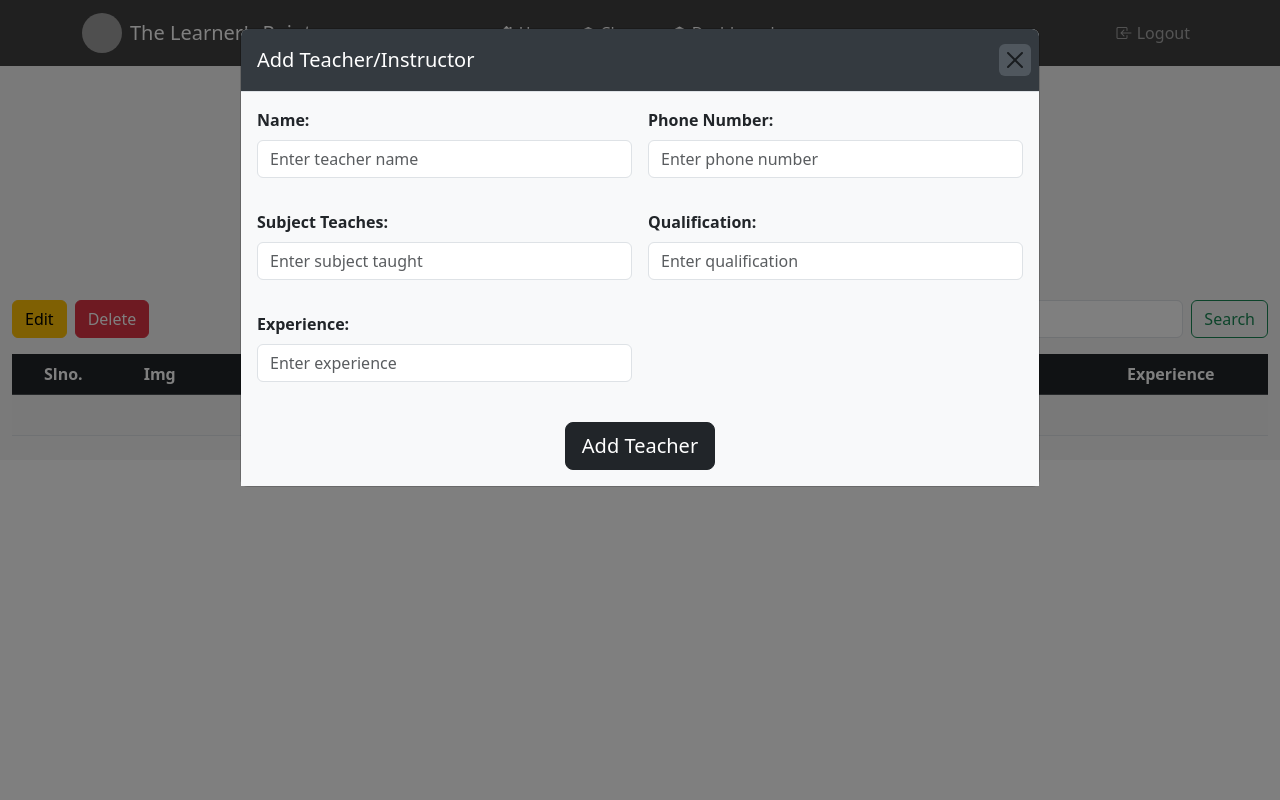
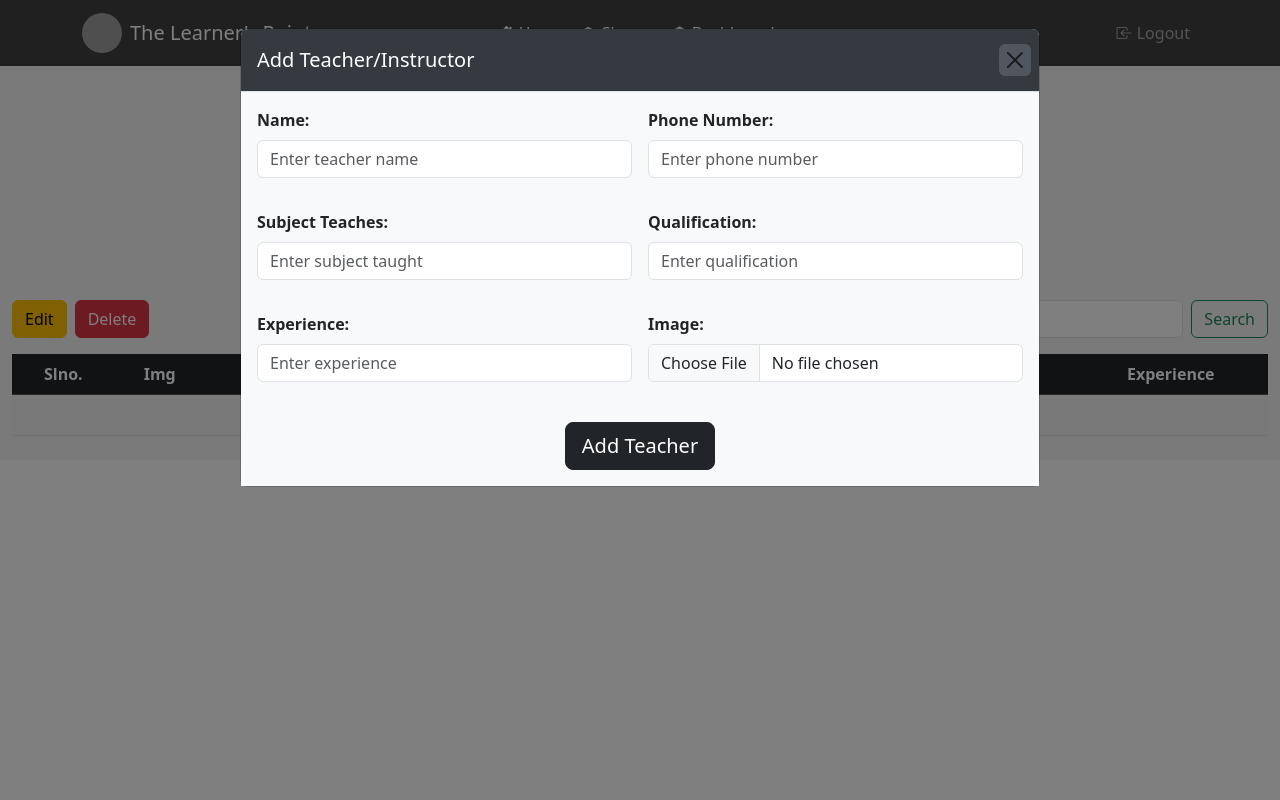
Before and after one commit to Mainak27das/Student-Tracking-App, a Django app: page /add-teacher/ in a window 1280 px wide, after a click on "Add Teacher/Instructor". Run offline with Django 5.2, Linux system fonts and the light colour scheme; the visitor is signed in with stand-in values (Sample User, id 1); data that the repository does not hold is empty; grey boxes are pictures that could not be loaded.

Commit message:
add image of teacher

```diff
--- a/myapp/views.py
+++ b/myapp/views.py
@@ -11,6 +11,7 @@ from .forms import LoginForm
 from django.contrib.auth import authenticate, login, logout
 from django.contrib.auth.decorators import login_required
 from django.contrib.auth.mixins import LoginRequiredMixin
+import os
 
 
 # Home Page with Student List and Search
@@ -313,7 +314,9 @@ def add_teacher(request):
     search_query = request.GET.get('search', '')  # Get the search query
 
     if request.method == 'POST':
-        form = TeacherForm(request.POST)
+        form = TeacherForm(request.POST, request.FILES)
+        print("post ", request.POST)
+        print("file ", request.FILES)
         if form.is_valid():
             form.save()
             messages.success(request, 'Teacher added successfully!')
@@ -343,6 +346,11 @@ def edit_teacher(request, teacher_id):
         form = TeacherForm(request.POST or None, request.FILES or None, instance=teacher)
         # form = TeacherForm(request.POST, instance=teacher)
         if form.is_valid():
+            if 'profile_image' in request.FILES:
+                # Delete the old image if a new one is uploaded
+                if teacher.profile_image:
+                    if os.path.isfile(teacher.profile_image.url):
+                        os.remove(teacher.profile_image.url)
             form.save()
             messages.success(request, 'Teacher table updated successfully!')
             return redirect('add_teacher')
@@ -356,6 +364,8 @@ def edit_teacher(request, teacher_id):
 def delete_teacher(request, teacher_id):
     teacher = get_object_or_404(Teacher, id=teacher_id)
     if request.method == 'POST':
+        if teacher.profile_image:
+            teacher.profile_image.delete()
         teacher.delete()
         messages.success(request, 'Teacher table Deleted successfully!')
         return redirect('add_teacher')
--- a/templates/add_teacher.html
+++ b/templates/add_teacher.html
@@ -30,7 +30,7 @@
                             style="background-color: #6c757d;"></button>
                     </div>
                     <div class="modal-body" style="background-color: #f8f9fa;">
-                        <form method="post">
+                        <form method="post" enctype="multipart/form-data">
                             {% csrf_token %}
                             <div class="row g-3">
                                 <div class="col-md-6">
@@ -62,6 +62,12 @@
                                     <div class="mb-3">
                                         <label for="id_experience" class="form-label fw-bold">Experience:</label>
                                         {{ form.experience }}
+                                    </div>
+                                </div>
+                                <div class="col-md-6">
+                                    <div class="mb-3">
+                                        <label for="id_profile_image" class="form-label fw-bold">Image:</label>
+                                        {{ form.profile_image }}
                                     </div>
                                 </div>
                             </div>
```
